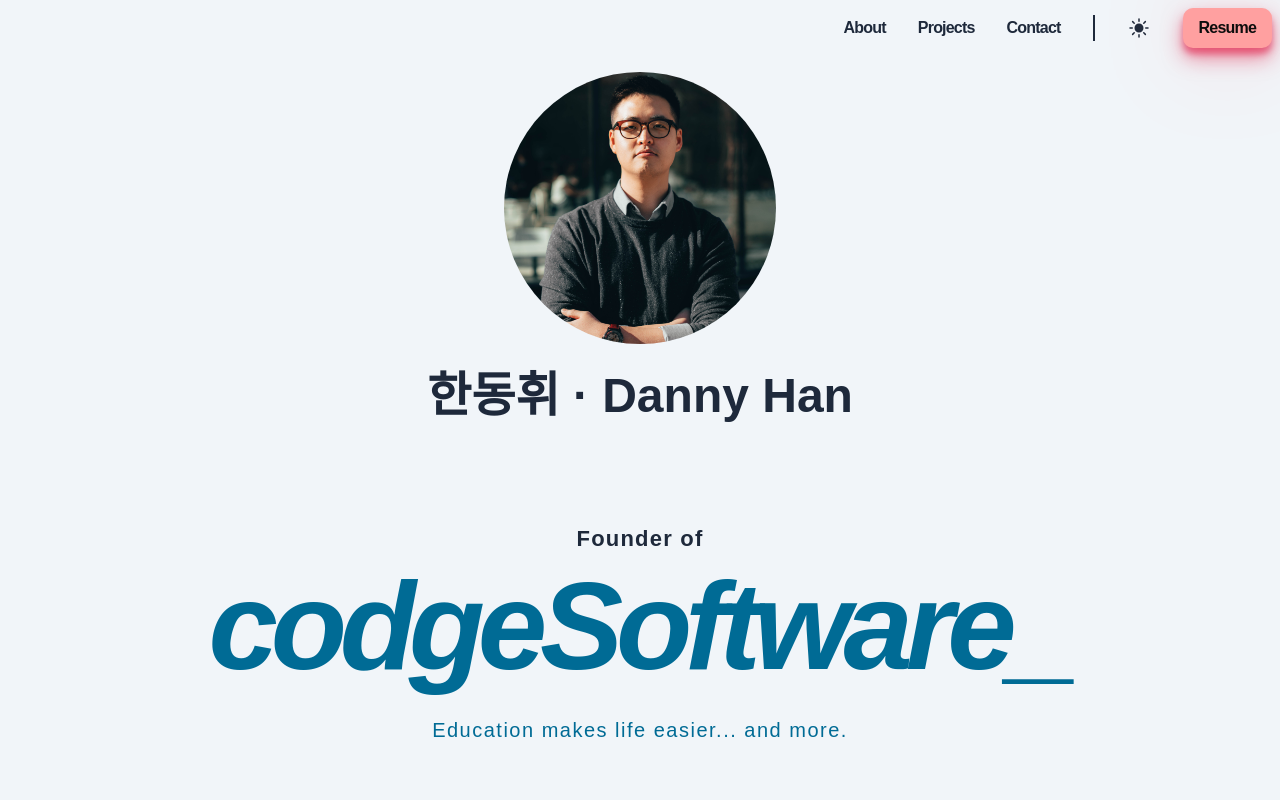
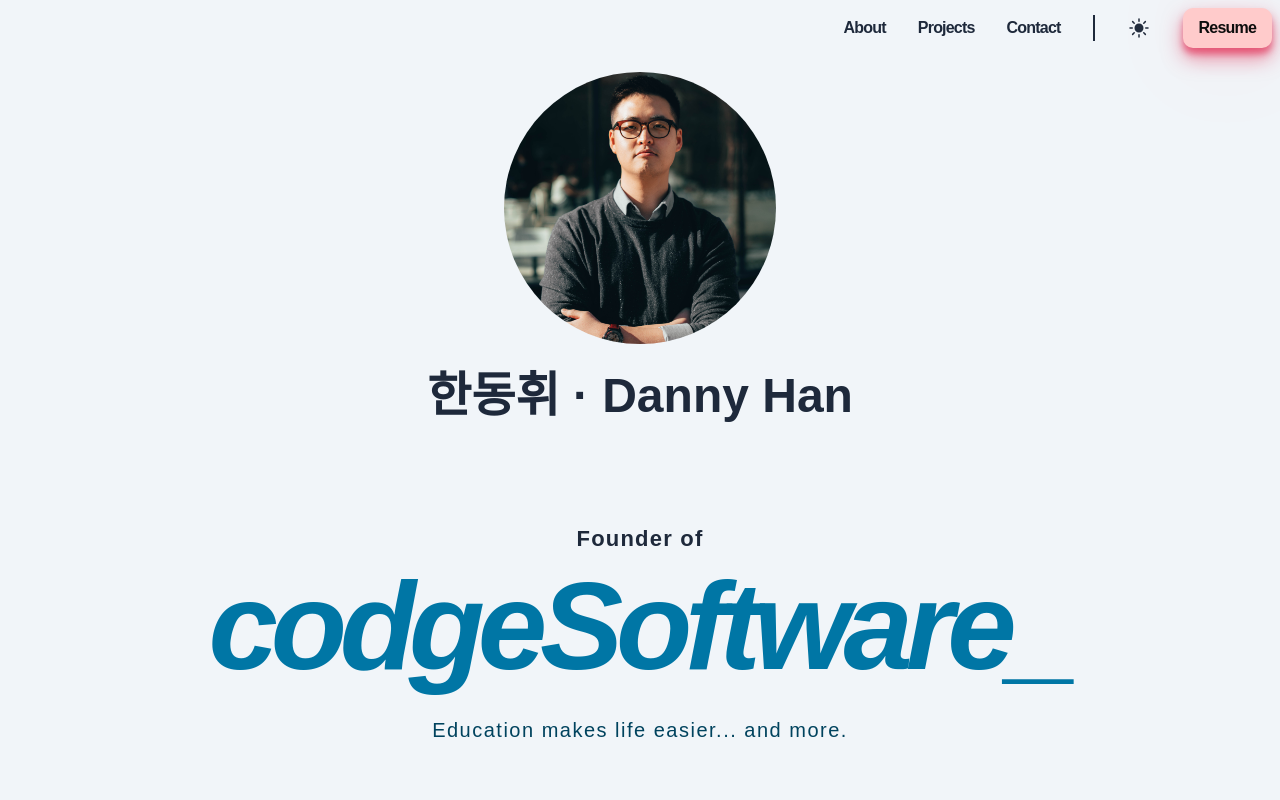
Before and after one commit to coolhuip/codgeSoftware-beta, a website built with Vite: page my-portfolio/index.html in a window 1280 px wide. Both pictures are taken after a click on the button 1138 px from the left and 28 px from the top of the page. Shown: the top 800 px of the page. Built offline with nearby package versions, Linux system fonts and the light colour scheme; a web font is replaced by a local one.

Commit message:
Adjust light-mode color scheme

```diff
--- a/my-portfolio/styles/style.css
+++ b/my-portfolio/styles/style.css
@@ -65,9 +65,9 @@
     --clr-slate400: #1e293b;
     --clr-slate600: #1e293b;
     --clr-slate800: #1e293b;
-    --clr-rose: #ffa0a0;
-    --clr-indigo: rgb(0, 107, 149);
-    --clr-codge: rgb(0, 107, 149);
+    --clr-rose: #ffcbcb;
+    --clr-indigo: rgb(0, 67, 94);
+    --clr-codge: rgb(0, 118, 165);
 }
 
 body {
```
